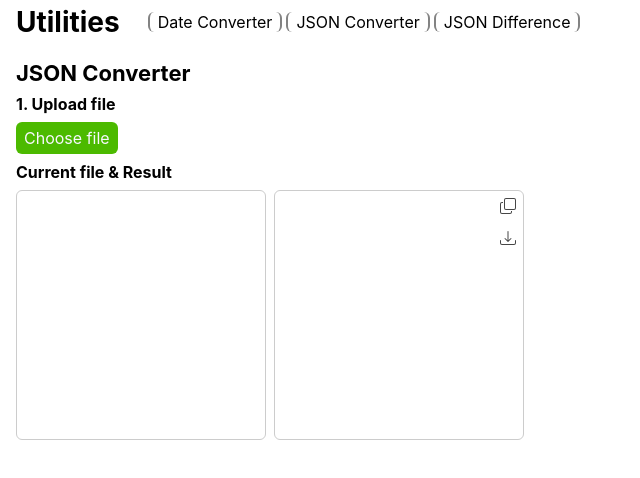
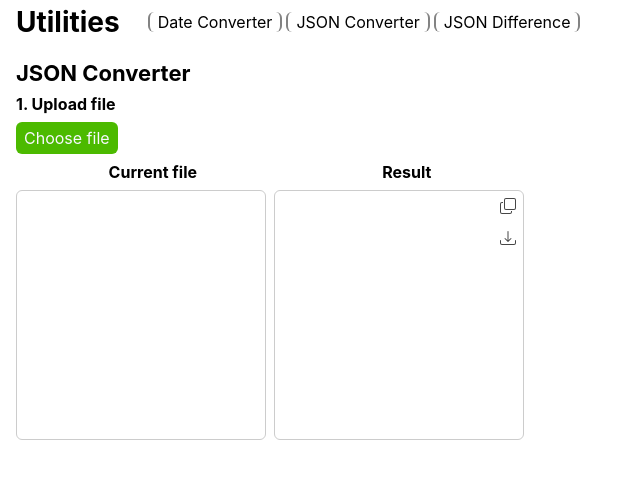
Before and after one commit to thornedll/utilities, a React (Create React App) app: page /utilities/jsonConverter in a window 1280 px wide. Shown: the top 478 px of the page, without its empty margins (0-640 px from the left). Built offline with nearby package versions, Linux system fonts and the light colour scheme.

Commit message:
minor style changes

```diff
--- a/src/components/UI/TextInput.tsx
+++ b/src/components/UI/TextInput.tsx
@@ -14,9 +14,8 @@ export const TextInput: React.FC<TextInputProps> = ({
     <>
       <label
         htmlFor={id}
-        style={
-          labelText && id ? { display: "inline-block" } : { display: "none" }
-        }
+        style={labelText && id ? { display: "flex" } : { display: "none" }}
+        className={styles.textInputLabel}
       >
         {labelText}
       </label>
--- a/src/components/UI/styles.module.scss
+++ b/src/components/UI/styles.module.scss
@@ -59,15 +59,19 @@
 }
 
 .textInput {
-  width: 162px;
+  width: 160px;
   padding: 4px 8px;
   font-size: 16px;
   border: 1px solid hsl(0, 0%, 80%);
   border-radius: 6px;
+  &Label {
+    align-items: center;
+    font-size: 16px;
+  }
 }
 
 .doubleInput {
-  width: 162px;
+  width: 180px;
   padding: 4px 8px;
   font-size: 14px;
   border: 1px solid hsl(0, 0%, 80%);
@@ -83,6 +87,7 @@
   width: 250px;
   padding: 4px 8px;
   font-size: 12px;
+  font-family: monospace;
   border: 1px solid hsl(0, 0%, 80%);
   border-radius: 6px;
   resize: none;
--- a/src/components/pages/DateConverter.tsx
+++ b/src/components/pages/DateConverter.tsx
@@ -57,7 +57,7 @@ export const DateConverter: React.FC = () => {
           disabled
           handleChange={() => handleChange}
           id="result"
-          labelText="Result:&nbsp;"
+          labelText="Result:"
         />
         <div className={styles.buttonsWrapper}>
           <Button
--- a/src/components/pages/JsonConverter.tsx
+++ b/src/components/pages/JsonConverter.tsx
@@ -211,7 +211,15 @@ export const JsonConverter = () => {
           disabled={file && (isCaseChange || isKeyValueChange) ? false : true}
         />
       </div>
-      <h4>Current file & Result</h4>
+      <h4
+        style={{
+          width: "508px",
+          display: "flex",
+          justifyContent: "space-around",
+        }}
+      >
+        Current file<span>Result</span>
+      </h4>
       <div className={styles.resultWrapper}>
         <TextArea value={fileString} readOnly={true}></TextArea>
         <TextArea value={jsonString} readOnly={true}></TextArea>
```
